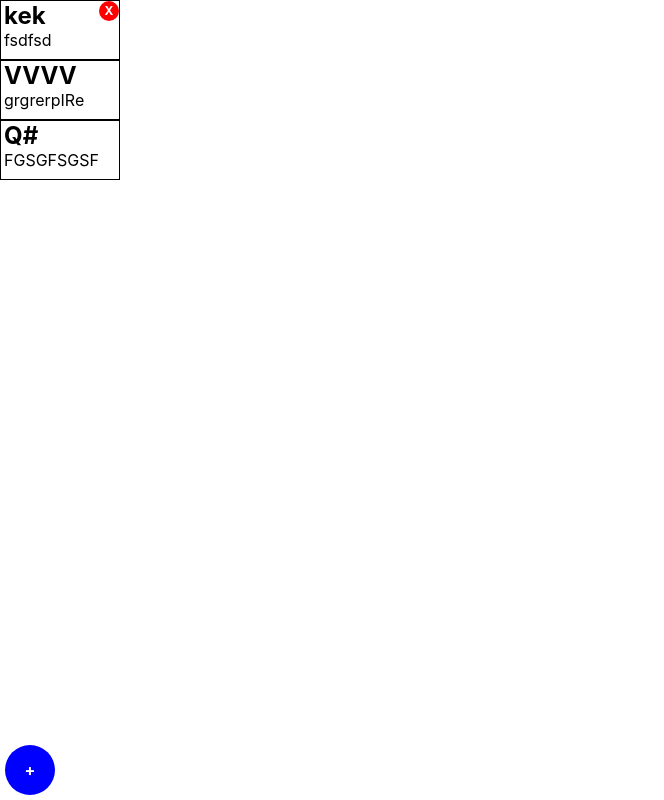
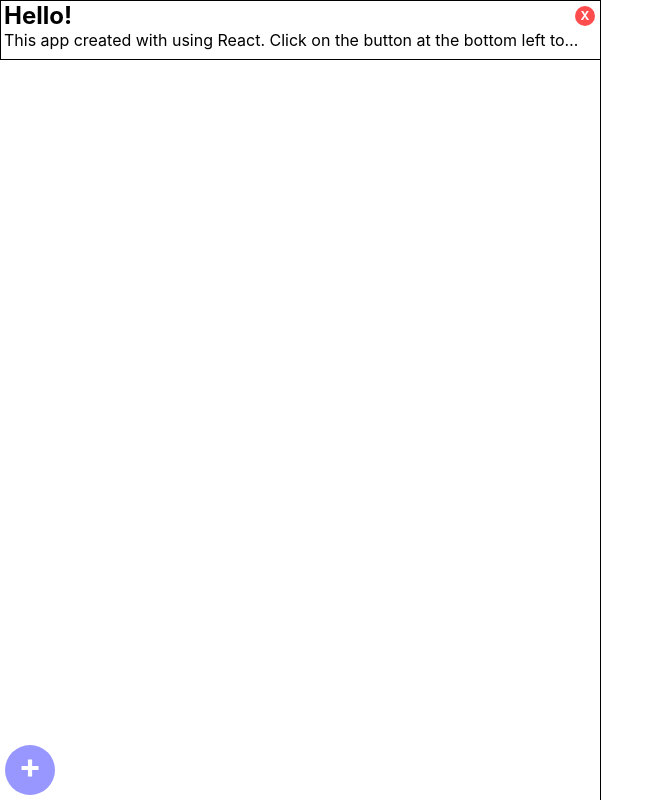
Before and after one commit to postgoatleg/notesApp, a React (Create React App) app in the folder notes/: page / in a window 1280 px wide. Shown: the whole page, without its empty margins (0-664 px from the left). Built offline with nearby package versions, Linux system fonts and the light colour scheme; the HTML template or start-up script is replaced by a standard one.

Commit message:
Version 1.0

```diff
--- a/notes/src/App.js
+++ b/notes/src/App.js
@@ -7,9 +7,7 @@ import AddNewNote from './components/addNewNote'
 import './App.css';
 
 const initialValue = [
-  {title: 'kek', text: 'fsdfsd', id: uuid.v4()},
-  {title: 'VVVV', text: 'grgrerpIRe', id: uuid.v4()},
-  {title: 'Q#', text: 'FGSGFSGSF', id: uuid.v4()}
+  {title: 'Hello!', text: 'This app created with using React. Сlick on the button at the bottom left to create a note.', id: uuid.v4()}
 ]
 
 
--- a/notes/src/components/UI/NotePreview/NotePreview.module.css
+++ b/notes/src/components/UI/NotePreview/NotePreview.module.css
@@ -5,6 +5,7 @@
 .preview {
     display: flex;
     border: 1px black solid;
+    border-right: none;
     padding-bottom: 5px;
     padding-left: 3px;
     height: 60px;
@@ -26,7 +27,7 @@
 .remove {
     width: var(--note-remove-size);
     height: var(--note-remove-size);
-    background-color: red;
+    background-color: #ff4d4d;
     border-radius: 50%;
     opacity: 0;
     cursor: pointer;
@@ -36,6 +37,9 @@
     color: #fff;
     line-height: 20px;
     text-align: center;
+    position: relative;
+    right: 5px;
+    top: 5px;
 }
 
 
--- a/notes/src/components/UI/input/InputNote.module.css
+++ b/notes/src/components/UI/input/InputNote.module.css
@@ -2,7 +2,7 @@
     width: 100%;
     height: 100%;
     /*font-size: 50px;*/
-    background-color: red;
+    background-color: white;
     border: none;
     resize: none;
     flex: 1;
--- a/notes/src/components/addNewNote.module.css
+++ b/notes/src/components/addNewNote.module.css
@@ -1,11 +1,11 @@
 .button {
     display: flex;
     justify-content: center;
-    align-items: center;
+    align-items: baseline;
     width: 50px;
     height: 50px;
     border-radius: 50%;
-    background-color: blue;
+    background-color: #9797ff;
     cursor: pointer;
 
     position: fixed;
@@ -13,6 +13,6 @@
     left: 5px;
 
     color: #fff;
-    font-size: 16px;
+    font-size: 34px;
     font-weight: bold;
 }
--- a/notes/src/components/list.module.css
+++ b/notes/src/components/list.module.css
@@ -1,7 +1,10 @@
 .list {
     max-width: 600px;
+  width: 600px;
+    /*min-width: 600px;*/
     height: 100vh;
     overflow-y: auto;
+    border-right: 1px black solid;
 }
 
 @media only screen and (max-width: 600px) {
--- a/notes/src/components/styles/Note.module.css
+++ b/notes/src/components/styles/Note.module.css
@@ -5,7 +5,13 @@
 }
 
 .titleInput {
-  font-size: 16px;
+  font-size: 36px;
+  border: none;
+  font-weight: bold;
+}
+
+.titleInput:focus-visible {
+  outline: none;
 }
 
 @media only screen and (max-width: 600px) {
```
